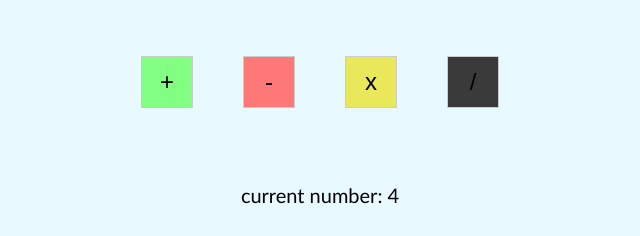
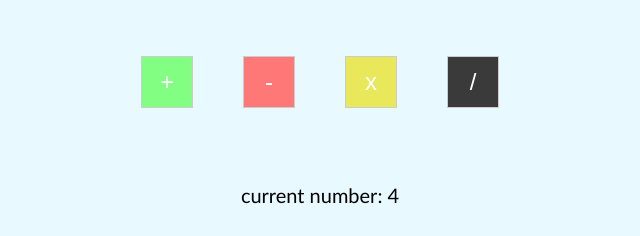
Before and after one commit to davidccarter/davidccarter.github.io, a plain HTML site: page index.html in a window 1280 px wide. Both pictures are taken after a click on the button "Begin today's challenge". Shown: the part 550-786 px from the top of the page, 320-960 px from the left. Drawn offline with Linux system fonts and the light colour scheme.

Commit message:
Update styles.css

```diff
--- a/styles.css
+++ b/styles.css
@@ -220,18 +220,22 @@ body {
 
 .operator[data-symbol="+"] {
     background-color: rgb(130, 255, 130);
+    color: white;
 }
 
 .operator[data-symbol="-"] {
     background-color: rgb(255, 120, 120);
+    color: white;
 }
 
 .operator[data-symbol="x"] {
     background-color: rgb(232, 232, 90);
+    color: white;
 }
 
 .operator[data-symbol="/"] {
     background-color: rgb(58, 58, 58);
+    color: white;
 }
 
 .operator:hover {
```
